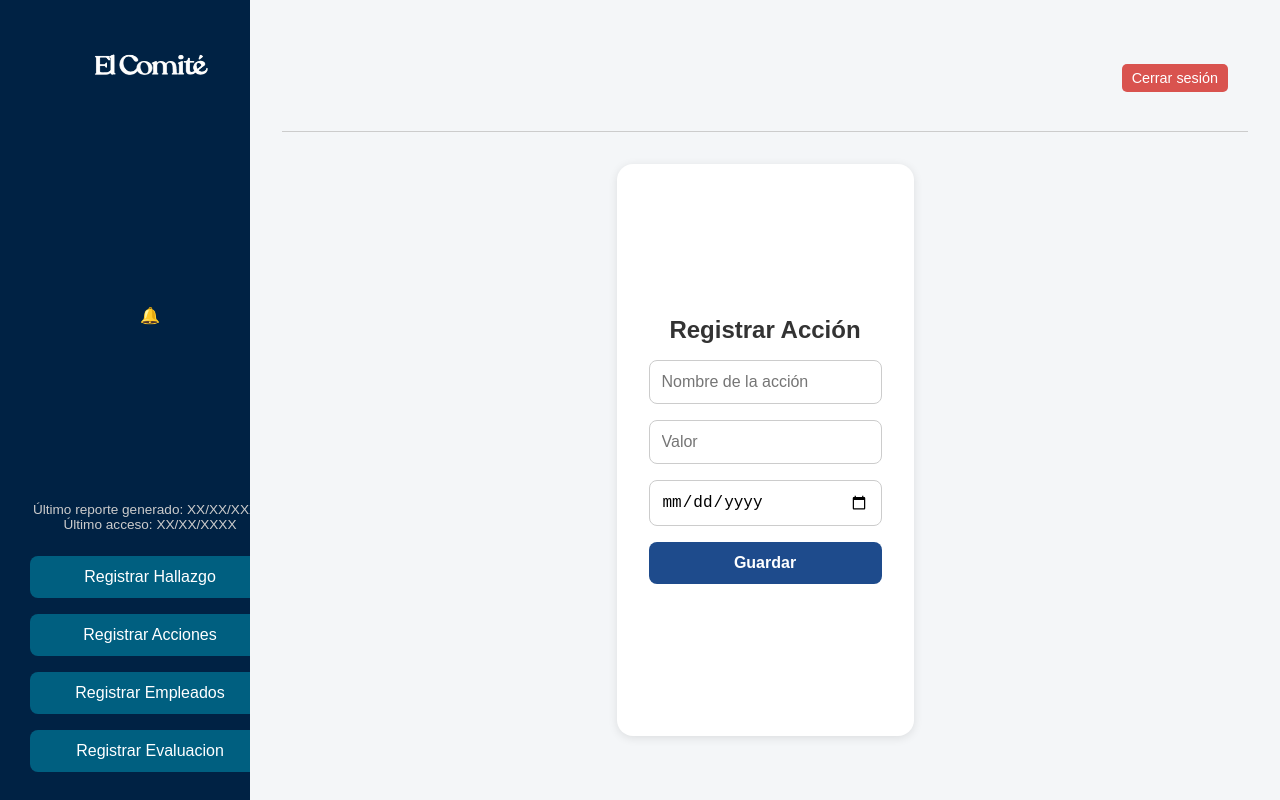
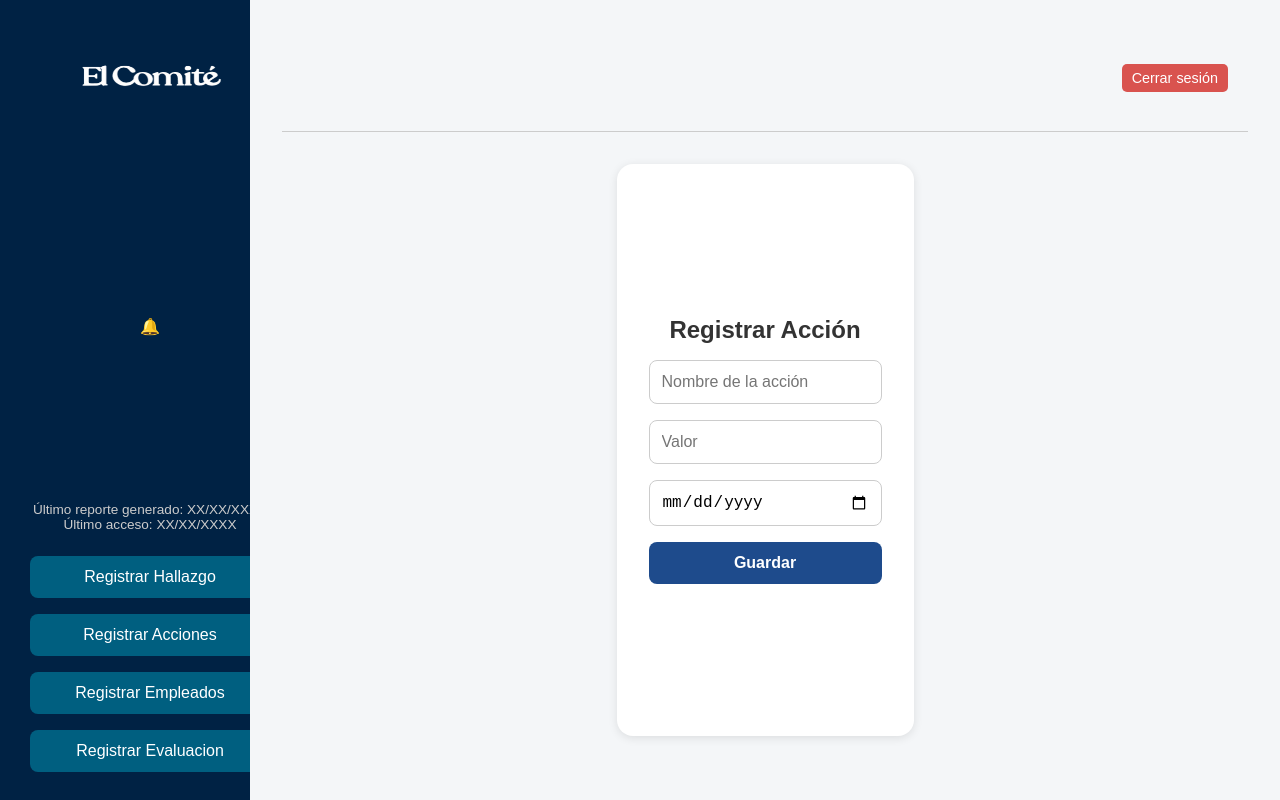
Before and after one commit to JrinconRG/SistemaDeEvaluacion, a React (Vite) app in the folder vite-project/: page /acciones in a window 1280 px wide. Built offline with nearby package versions, Linux system fonts and the light colour scheme; no server answers.

Commit message:
logo arreglado

```diff
--- a/vite-project/src/components/sidebar/sidebar.css
+++ b/vite-project/src/components/sidebar/sidebar.css
@@ -15,12 +15,14 @@
     justify-content: center;
     align-items: center;
     padding: 1rem 0;
+    width: 100%;
+    height: 150px; /* Altura del contenedor del logo */
   }
 
   .logo {
-    max-width: 100%;
-  height: auto;
-  width: 180px;
+    height: auto;
+  width: 70%;
+
   }
 
   .nav-button {
```
